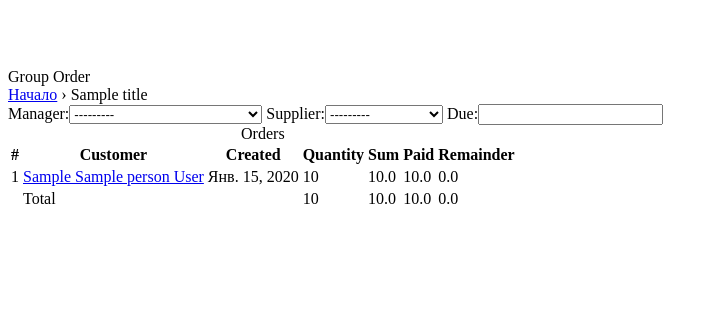
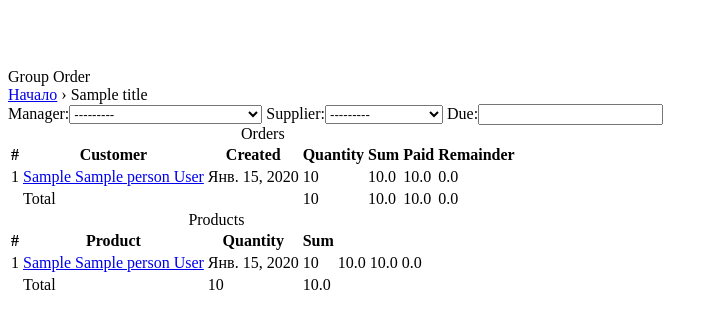
Before and after one commit to slezhnin/grouporder, a Django app: template group_order/templates/group_order/purchase.html in a window 1280 px wide. Shown: the top 329 px of the page, without its empty margins (0-718 px from the left). Run offline with Django 3.2, Linux system fonts and the light colour scheme; tables that the repository leaves empty hold one stand-in row (values such as "Sample post"); the template is opened without the code that fills it: values that come from a table or form of the project are taken from there, most other values are stand-ins (such as "Sample title", 1, 10 or a date in 2020); some libraries are stand-ins or nearby versions.

Commit message:
create product report

```diff
--- a/group_order/models.py
+++ b/group_order/models.py
@@ -121,6 +121,9 @@ class Purchase(models.Model):
     def valid_to_transfer(self):
         return Purchase.objects.exclude(id=self.id).filter(closed=None)
 
+    def product_quantity_sum_report(self):
+        purchase_items = Item.objects.filter(order_in=self.order_set.all()).values("product")
+
     def transfer_remainder(self, purchase_id):
         # Check if id is valid
         transfer_to_purchase = Purchase.objects.get(id=purchase_id)
--- a/group_order/templates/group_order/purchase.html
+++ b/group_order/templates/group_order/purchase.html
@@ -85,4 +85,36 @@
             </tr>
         </table>
     </div>
+    <div class="module">
+        <table class="table">
+            <caption>{% trans 'Products' %}</caption>
+            <thead>
+            <tr>
+                <th>#</th>
+                <th>{% trans 'product' as product %}{{ product|capfirst }}</th>
+                <th>{% trans 'quantity' as quantity %}{{ quantity|capfirst }}</th>
+                <th>{% trans 'sum' as sum %}{{ sum|capfirst }}</th>
+            </tr>
+            </thead>
+            <tbody
+            {% for o in purchase.order_set.all %}
+                <tr>
+                    <td>{{ forloop.counter }}</td>
+                    <td><a href=" {% url 'group_order:order' o.id %}">{{ o.customer }}</a></td>
+                    <td>{{ o.created.date }}</td>
+                    <td>{{ o.quantity }}</td>
+                    <td>{{ o.total }}</td>
+                    <td>{{ o.paid }}</td>
+                    <td>{{ o.remainder }}</td>
+                </tr>
+            {% endfor %}
+            </tbody>
+            <tr class="info">
+                <td></td>
+                <td>{% trans 'total' as total %}{{ total|capfirst }}</td>
+                <td>{{ purchase.quantity }}</td>
+                <td>{{ purchase.total }}</td>
+            </tr>
+        </table>
+    </div>
 {% endblock %}
```
